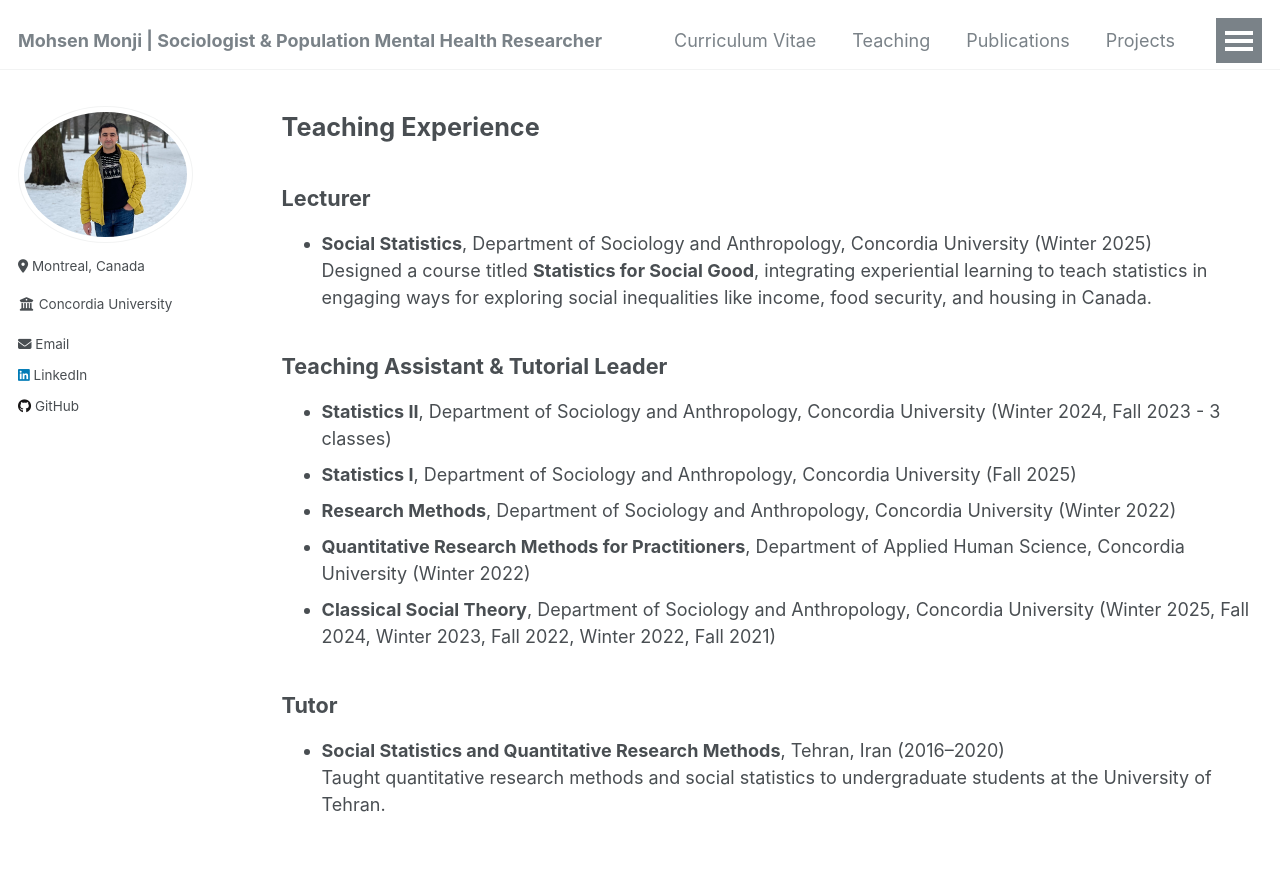
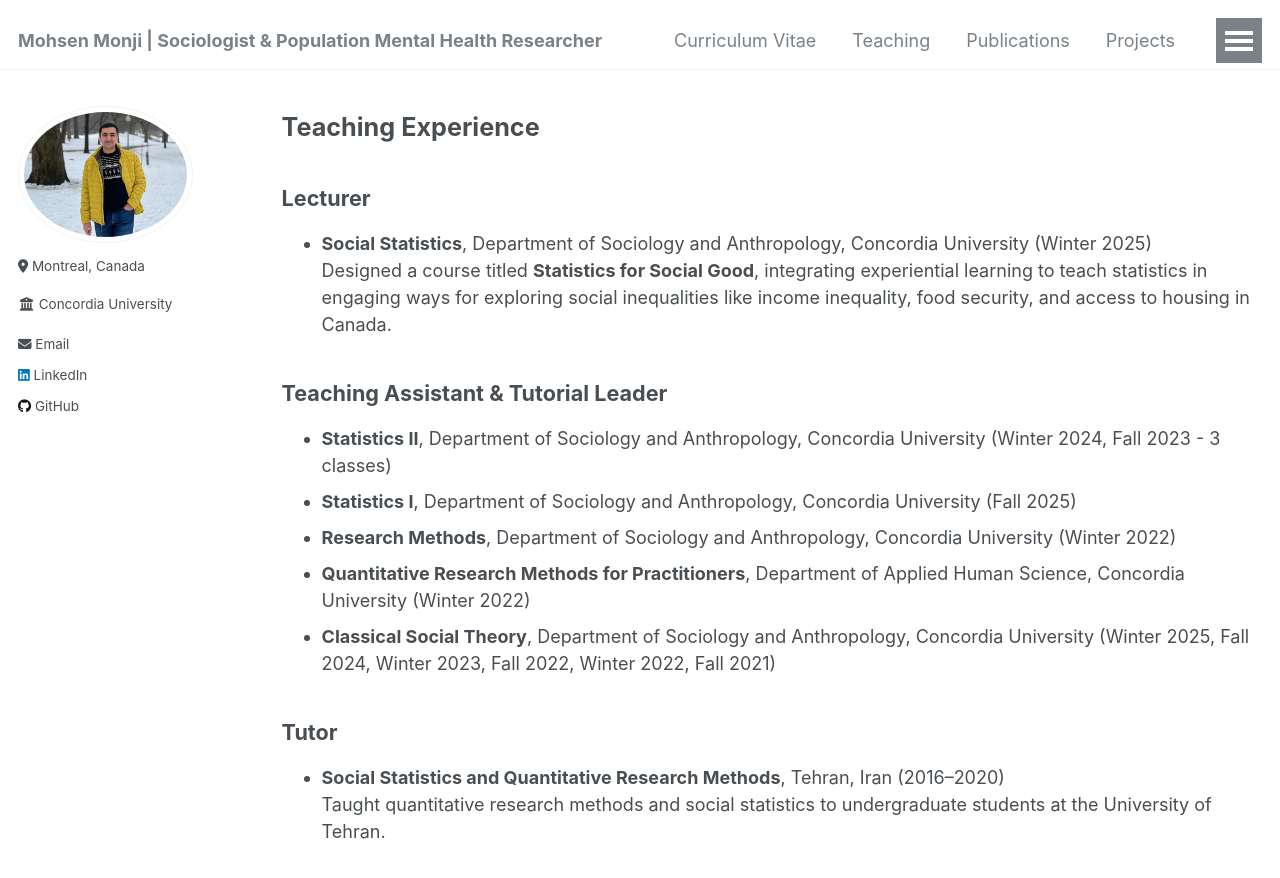
Before and after one commit to Mohsnmonji/mohsnmonji.github.io, a Jekyll site: the page built from _pages/teaching.html, in a window 1280 px wide and 900 px high, scrolled down 465 px. Shown: the top 878 px of the window. Built offline with Jekyll 4.4.1, drawn with Linux system fonts in a browser that asks for light colours.

Commit message:
Update teaching.html

```diff
--- a/_pages/teaching.html
+++ b/_pages/teaching.html
@@ -18,7 +18,7 @@ author_profile: true
 <h3>Lecturer</h3>
 <ul>
   <li><strong>Social Statistics</strong>, Department of Sociology and Anthropology, Concordia University (Winter 2025)<br>
-  Designed a course titled <strong>Statistics for Social Good</strong>, integrating experiential learning to teach statistics in engaging ways for exploring social inequalities like income, food security, and housing in Canada.</li>
+  Designed a course titled <strong>Statistics for Social Good</strong>, integrating experiential learning to teach statistics in engaging ways for exploring social inequalities like income inequality, food security, and access to housing in Canada.</li>
 </ul>
 
 <h3>Teaching Assistant & Tutorial Leader</h3>
```
